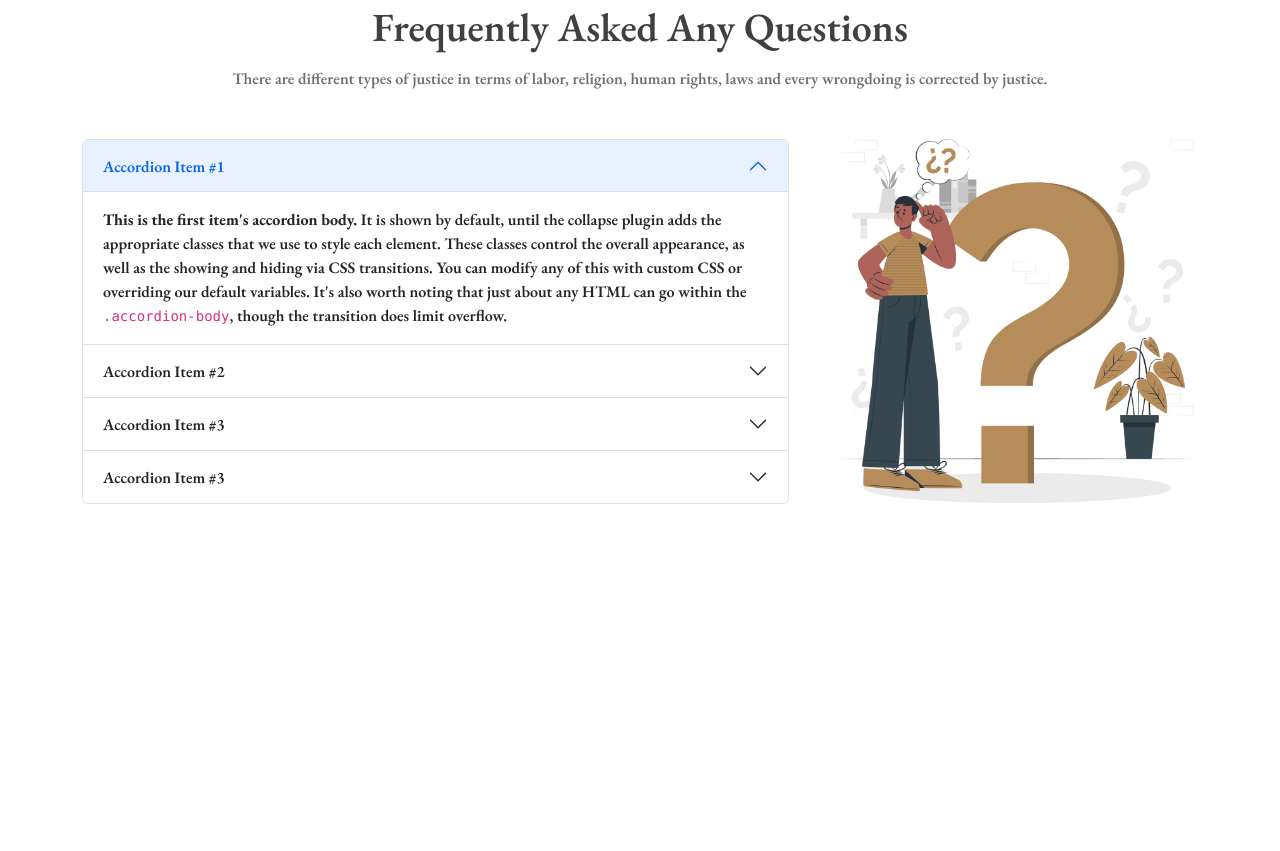
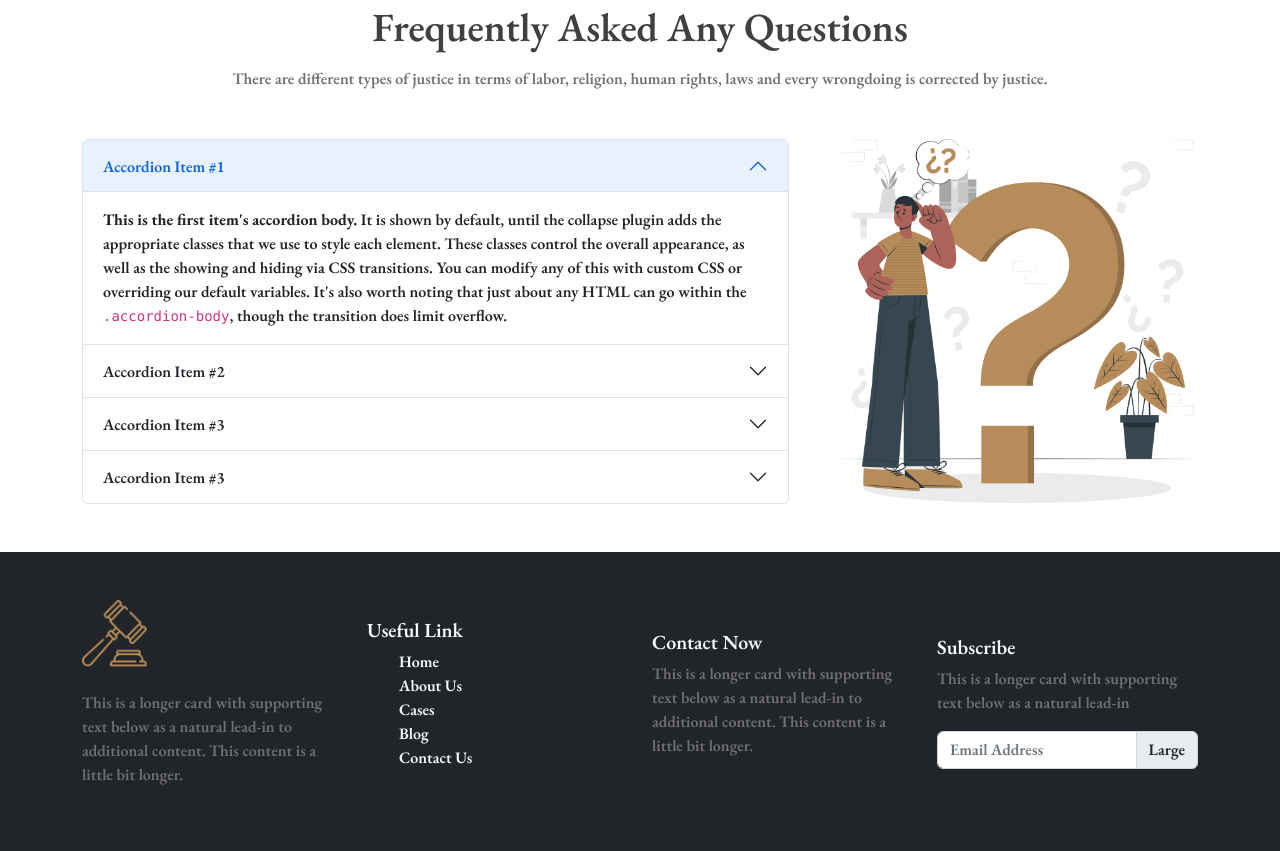
Before and after one commit to ar-asad/legal-solution-house, a plain HTML site: page index.html in a window 1280 px wide. Shown: the part 2246-3097 px from the top of the page. Before the commit the page ends 2750 px from the top, so only its background shows below. Drawn offline with nearby package versions, Linux system fonts and the light colour scheme.

Commit message:
footer added

```diff
--- a/index.html
+++ b/index.html
@@ -377,6 +377,44 @@
             </div>
         </section>
     </main>
+    <footer class="footer mt-5 p-5 bg-dark text-light">
+        <div class="container">
+            <div class=" row row-cols-1 row-cols-md-2 row-cols-lg-4 g-4 align-items-center justify-content-between">
+                <div class="col">
+                    <img class="mb-4 text-light w-25" src="/images/Group 10.png " alt="">
+                    <p class="description">This is a longer card with supporting text below as a natural lead-in
+                        to
+                        additional content. This content is a little bit longer.</p>
+                </div>
+                <div class="col">
+                    <h5>Useful Link</h5>
+                    <ul class="">
+                        <li class="list-group-item">Home</li>
+                        <li class="list-group-item">About Us</li>
+                        <li class="list-group-item">Cases</li>
+                        <li class="list-group-item">Blog</li>
+                        <li class="list-group-item">Contact Us</li>
+                    </ul>
+                </div>
+                <div class="col">
+                    <h5>Contact Now</h5>
+                    <p class="description">This is a longer card with supporting text below as a natural lead-in
+                        to
+                        additional content. This content is a little bit longer.</p>
+                </div>
+                <div class="col">
+                    <h5>Subscribe</h5>
+                    <p class="description">This is a longer card with supporting text below as a natural lead-in
+                    </p>
+                    <div class="input-group input-group-md">
+                        <input type="text" placeholder="Email Address" class="form-control "
+                            aria-label="Sizing example input" aria-describedby="inputGroup-sizing-lg">
+                        <span class="input-group-text" id="inputGroup-sizing-lg">Large</span>
+                    </div>
+                </div>
+            </div>
+        </div>
+    </footer>
 
     <!-- javaScript cdn link -->
     <script src="https://cdn.jsdelivr.net/npm/bootstrap@5.2.3/dist/js/bootstrap.bundle.min.js"
```
